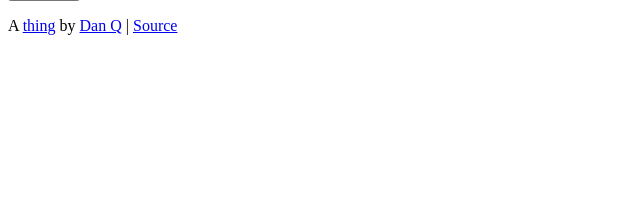
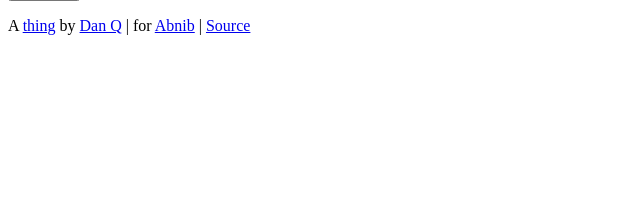
Before and after one commit to Dan-Q/mattify, a PHP site: page /?h=1 in a window 1280 px wide. Shown: the part 503-712 px from the top of the page, without its empty margins (0-640 px from the left). Run offline with PHP 8.4, Linux system fonts and the light colour scheme; data that the repository does not hold is empty.

Commit message:
Plug Abnib

```diff
--- a/index.php
+++ b/index.php
@@ -164,6 +164,7 @@ $bottom_size = $bottom_size ?? 16;
   <footer>
     <p>
       A <a href="https://things.danq.me/">thing</a> by <a href="https://danq.me/">Dan Q</a> |
+      for <a href="https://abnib.co.uk/">Abnib</a> |
       <a href="https://github.com/Dan-Q/mattify">Source</a>
     </p>
   </footer>
```
